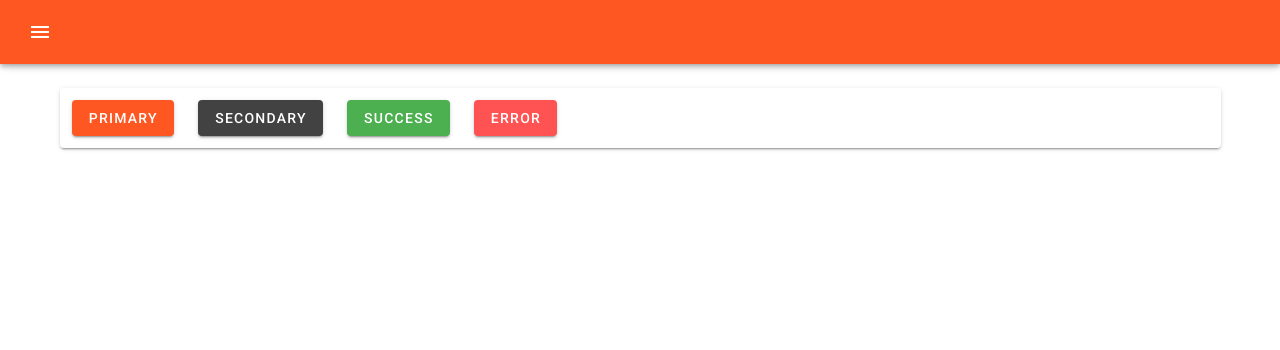
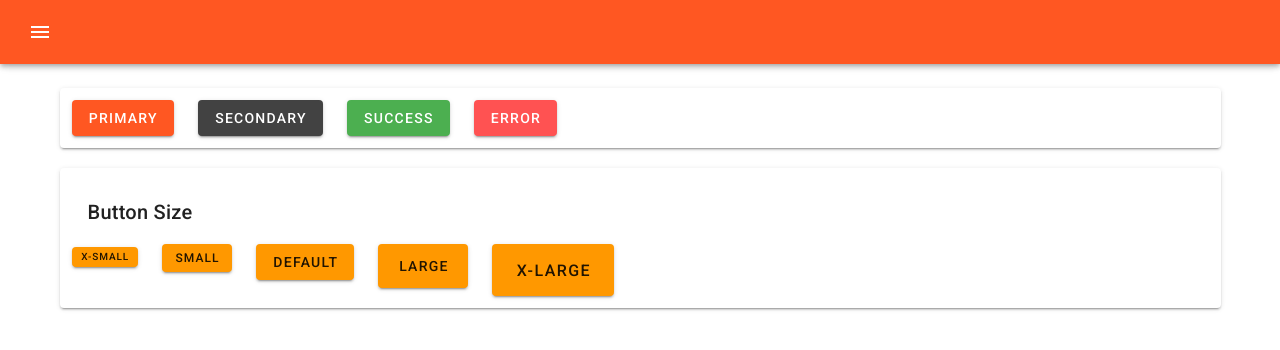
Before and after one commit to zoossone/vuetify-practice, a Vue app: page /buttons in a window 1280 px wide. Shown: the top 350 px of the page. Built offline with nearby package versions, Linux system fonts and the light colour scheme.

Commit message:
sass_variables_helperClass_overrides

```diff
--- a/src/App.vue
+++ b/src/App.vue
@@ -72,7 +72,7 @@
 </template>
 
 <script>
-
+import '@/styles/overrides.sass'
 export default {
   name: 'App',
 
--- /dev/null
+++ b/src/styles/overrides.sass
@@ -0,0 +1,2 @@
+.pa-17
+    padding: 69px !important
--- a/src/views/Buttons.vue
+++ b/src/views/Buttons.vue
@@ -24,6 +24,50 @@
         </v-col>
       </v-row>
     </v-card>
+    <v-card class="mt-5 pa-3">
+      <v-card-title>
+        Button Size
+      </v-card-title>
+      <v-row>
+        <v-col cols="auto">
+          <v-btn
+            class="orange"
+            x-small
+          >
+            x-small
+          </v-btn>
+        </v-col>
+        <v-col cols="auto">
+          <v-btn
+            class="orange"
+            small
+          >
+            small
+          </v-btn>
+        </v-col>
+        <v-col cols="auto">
+          <v-btn class="orange">
+            default
+          </v-btn>
+        </v-col>
+        <v-col cols="auto">
+          <v-btn
+            class="orange"
+            large
+          >
+            large
+          </v-btn>
+        </v-col>
+        <v-col cols="auto">
+          <v-btn
+            class="orange"
+            x-large
+          >
+            x-large
+          </v-btn>
+        </v-col>
+      </v-row>
+    </v-card>
   </v-container>
 </template>
 
```
Also changed, not shown: src/styles/variables.scss (+5 -5 lines).
